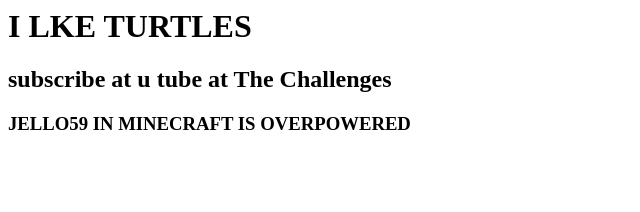
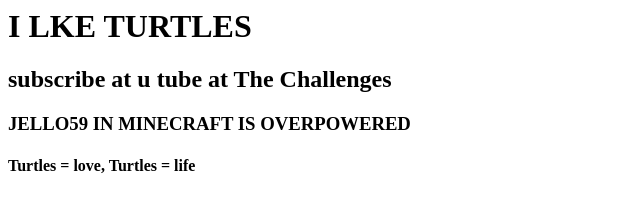
Before and after one commit to FCSK-Scott/FCSK-Scott.github.io, a plain HTML site: page turtle/index.html in a window 1280 px wide. Shown: the whole page, without its empty margins (0-640 px from the left). Drawn offline with Linux system fonts and the light colour scheme.

Commit message:
Update index.html

```diff
--- a/turtle/index.html
+++ b/turtle/index.html
@@ -4,9 +4,11 @@
 
 <h1> I LKE TURTLES </h1>
 
-<h2> subscribe at u tube at The Challenges</h2>
+<h2> subscribe at u tube at The Challenges </h2>
 
-<h3> JELLO59 IN MINECRAFT IS OVERPOWERED</h3>
+<h3> JELLO59 IN MINECRAFT IS OVERPOWERED </h3>
+
+<h4>Turtles = love, Turtles = life </h4>
 
 </body>
 </html>
```
